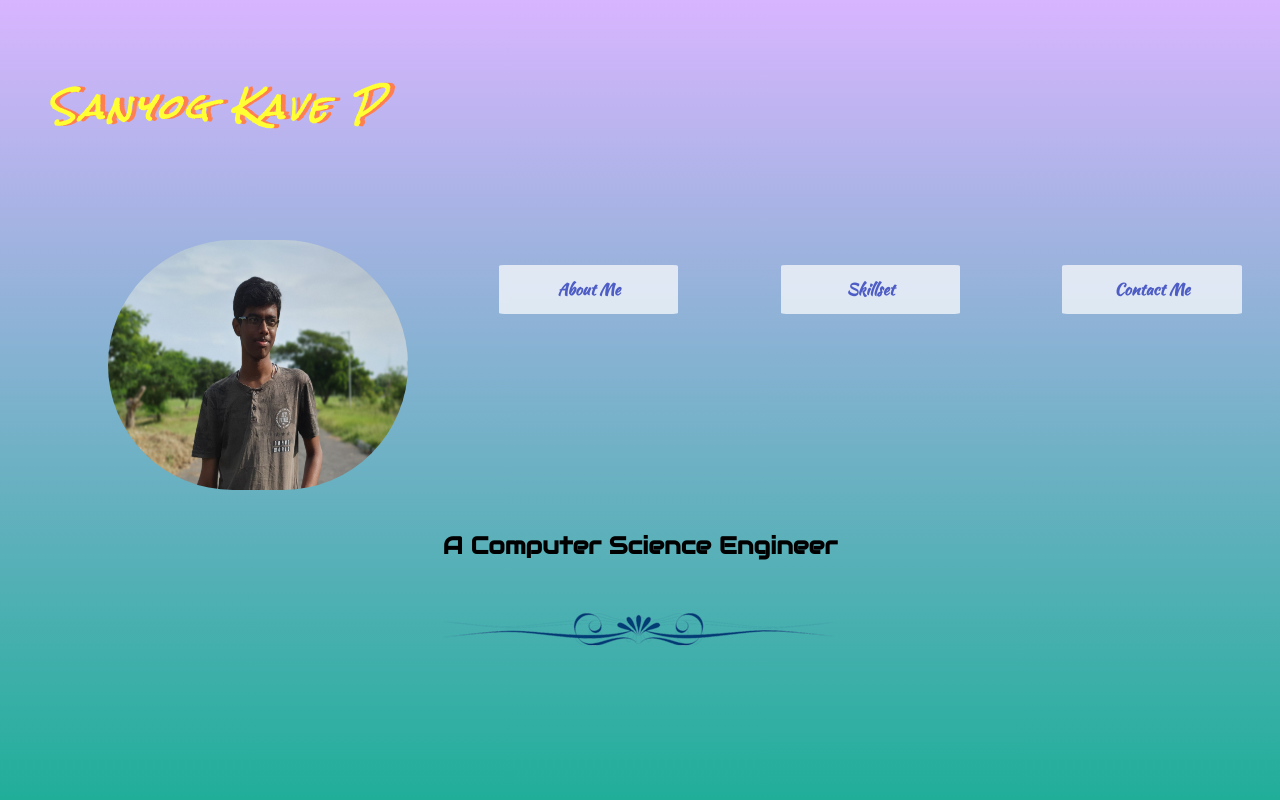
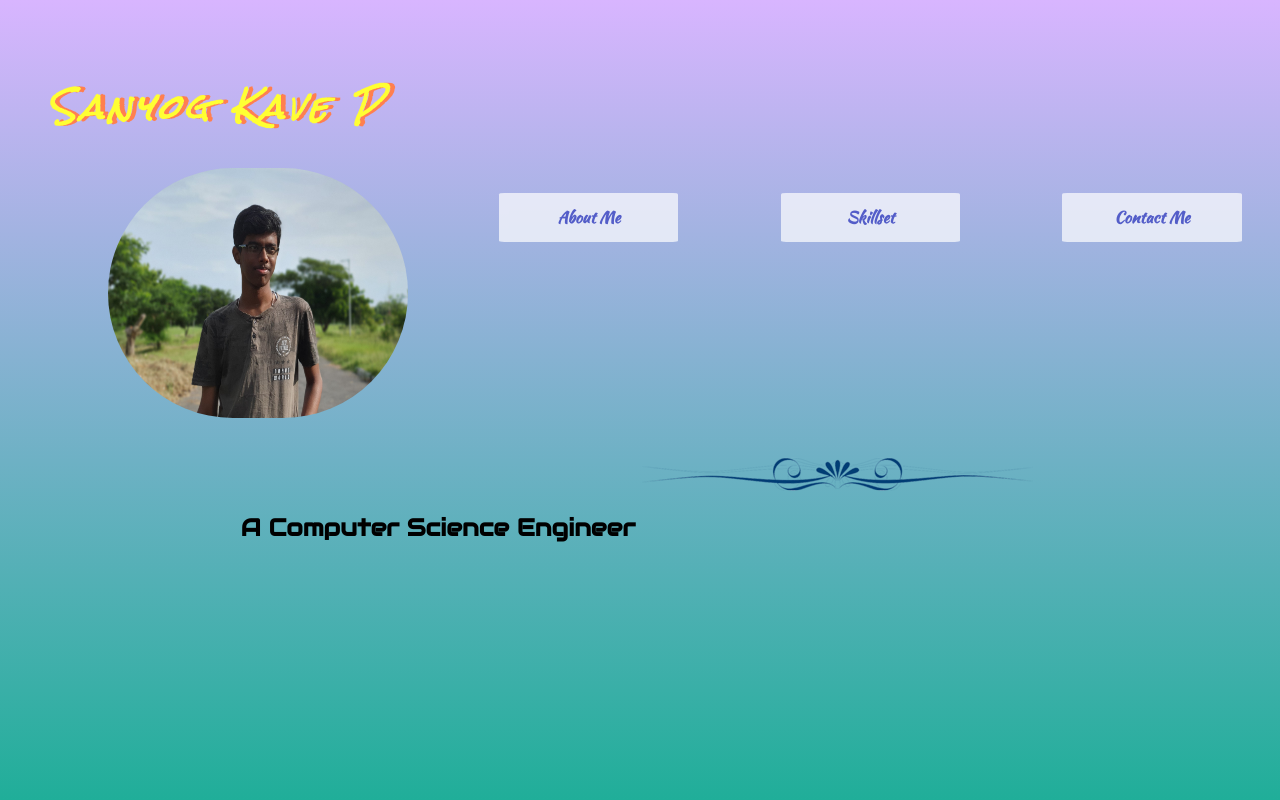
Before and after one commit to sankave00/SanyogKaveWebsite, a plain HTML site: page index.html in a window 1280 px wide. Shown: the top 800 px of the page. Drawn offline with Linux system fonts and the light colour scheme.

Commit message:
Update index.html

```diff
--- a/index.html
+++ b/index.html
@@ -15,22 +15,19 @@
 <body>
     <div id = "first">
         <h1 id = "PName"> Sanyog Kave P</h1>
-        <br><br>
-        <br><br>
         <nav >
             <a class = "Mainnav" href = "#fourth">Contact Me</a>
             <a class = "Mainnav" href = "#third">Skillset </a>
             <a class = "Mainnav" href = "#second">About Me</a>
         </nav>
         <img id = "dp" src = "https://raw.githubusercontent.com/sankave00/SanyogKaveWebsite/main/dp.jpg" width = "300" height = "250" alt = "My DP"/>
-        <p><h2 id = "desc">A Computer Science Engineer</h2></p>
+        <h2 id = "desc">A Computer Science Engineer</h2>
         <img id = "line" src = "https://raw.githubusercontent.com/sankave00/SanyogKaveWebsite/main/underline.png" width = "400" alt = "Line"/>
     </div>
     <div id = "second">
         <h1 class = "heading"> About Me</h1>
         <p class = "abtline">Hi! I Live in Chennai. I &#x1F9E1; Coding and Web development and currently developing myself in the same.</p>
         <p class = "abtline">I follow Cricket &#127951;, football &#9917; in sports and also interested to know about politics happening in the country</p>
-        <br>
         <section class = "list1">
             <h4 id = "sckl">Schools</h4>
             <ul>
@@ -50,7 +47,6 @@
     </div>
     <div id = "third">
         <h1 class = "heading"> Skillset</h1>
-        <br>
         <span>C++</span>
         <span>Java</span>
         <span>Python</span>
@@ -58,7 +54,6 @@
         <span>CSS</span>
         <span>JavaScript</span>
         <span>SQL</span>
-        <br>
         <p id = "cont">Developing more....&#128579;</p>
     </div>
     <div id = "fourth">
```
